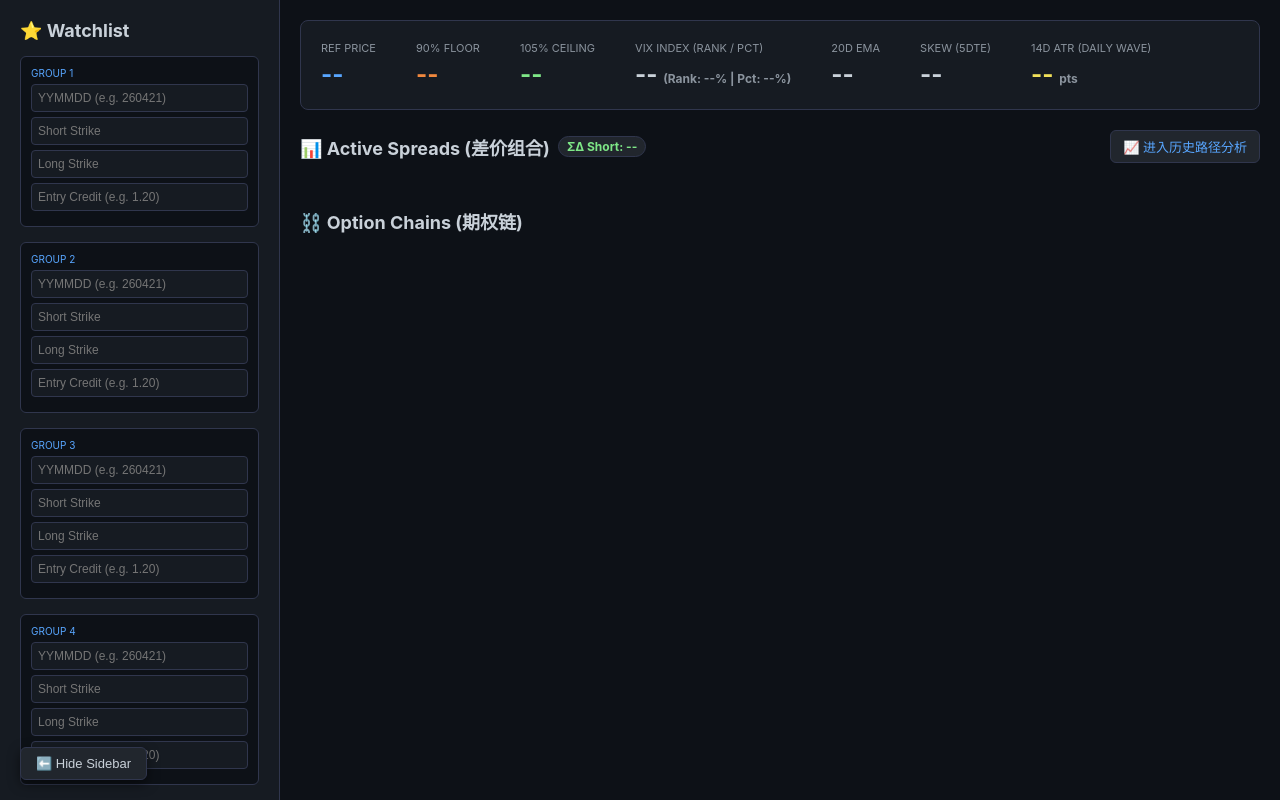
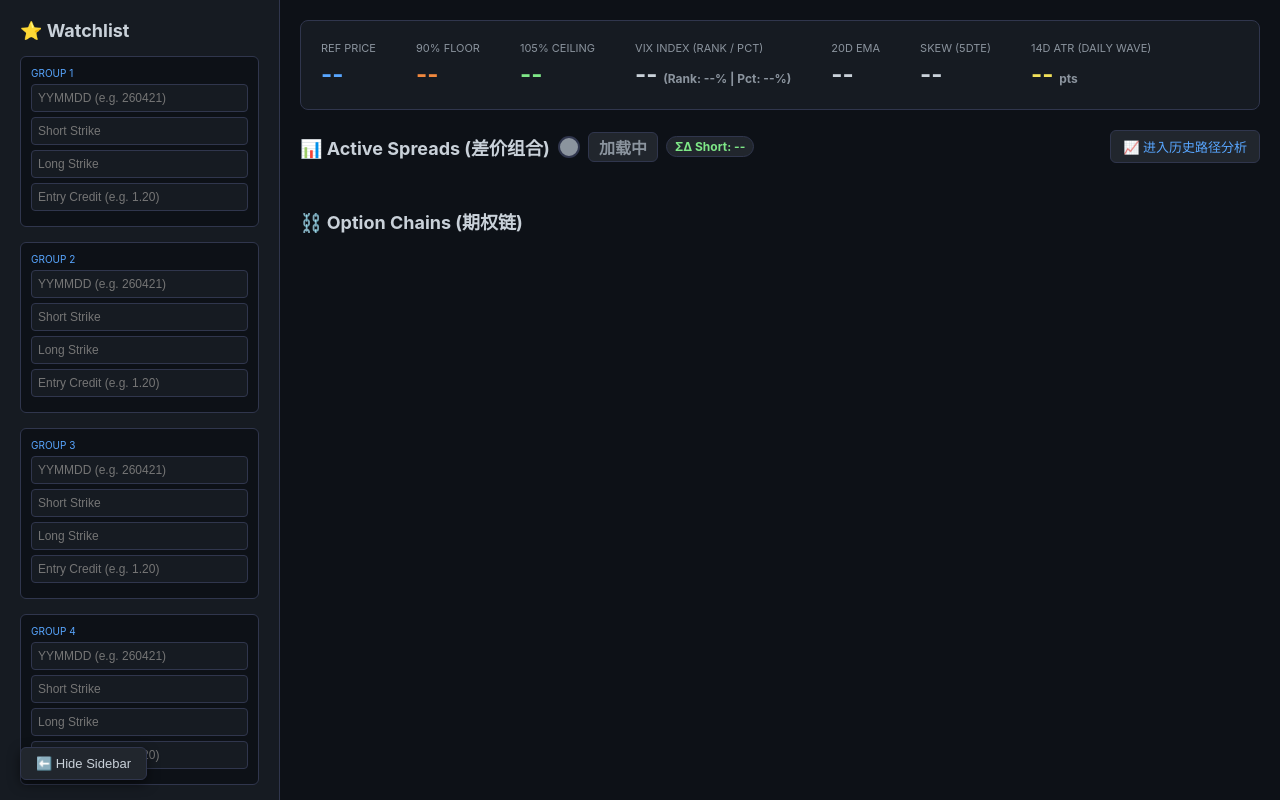
Before and after one commit to binghuodao/xsp, a Flask app: page / in a window 1280 px wide. Run offline with Flask 3, Linux system fonts and the light colour scheme.

Commit message:
红绿灯

```diff
--- a/templates/index.html
+++ b/templates/index.html
@@ -384,6 +384,8 @@
         <h2 style="font-size: 18px; margin-top: 10px; margin-bottom: 15px; display: flex; align-items: center; justify-content: space-between; gap: 8px;">
             <div style="display: flex; align-items: center; gap: 8px;">
                 <span>📊 Active Spreads (差价组合)</span>
+                <span id="traffic-light" style="display: inline-block; width: 18px; height: 18px; border-radius: 50%; border: 2px solid #30364d; background: #8b949e;" title="综合信号: 绿=全安全, 黄=注意, 红=有风险"></span>
+                <span id="traffic-text" style="font-size: 16px; font-weight: bold; background: #21262d; border: 1px solid var(--border); padding: 2px 10px; border-radius: 6px; color: #8b949e;">加载中</span>
                 <span id="spread-count" style="font-size: 12px; background: #21262d; border: 1px solid var(--border); padding: 2px 8px; border-radius: 20px; color: #8b949e; display: none;">0 Active</span>
                 <span id="short-delta-sum" style="font-size: 12px; background: #21262d; border: 1px solid var(--border); padding: 2px 8px; border-radius: 20px; color: var(--green);">ΣΔ Short: --</span>
             </div>
@@ -444,6 +446,7 @@
             });
             updateActiveSpreadCount();
             updateShortDeltaSum();
+            updateTrafficLight();
         });
 
         socket.on('index_update', d => {
@@ -468,6 +471,7 @@
                 document.getElementById('p-skew').innerHTML = `${d.skew.toFixed(1)} <span style="font-size:12px; color:#8b949e">pts</span>`;
                 document.getElementById('p-skew').style.color = skewColor;
             }
+            updateTrafficLight();
         });
 
         socket.on('option_update', d => {
@@ -556,6 +560,25 @@
             const sum = keys.reduce((acc, k) => acc + shortDeltas[k], 0);
             el.textContent = `ΣΔ Short: ${sum >= 0 ? '+' : ''}${sum.toFixed(3)}`;
             el.style.color = sum >= -0.5 ? 'var(--green)' : 'var(--red)';
+        }
+
+        function updateTrafficLight() {
+            const light = document.getElementById('traffic-light');
+            const signals = ['p-vix', 'p-ema', 'p-skew', 'short-delta-sum'];
+            let hasRed = false, hasYellow = false;
+            for (const id of signals) {
+                const el = document.getElementById(id);
+                if (!el) continue;
+                const color = getComputedStyle(el).color;
+                if (color.includes('255, 123, 114')) hasRed = true;
+                else if (color.includes('240, 136, 62')) hasYellow = true;
+            }
+            const bg = hasRed ? 'var(--red)' : hasYellow ? '#f0883e' : 'var(--green)';
+            const txt = hasRed ? '禁止开仓' : hasYellow ? '减仓' : '可满仓';
+            light.style.background = bg;
+            const textEl = document.getElementById('traffic-text');
+            textEl.style.color = bg;
+            textEl.textContent = txt;
         }
 
         // 监听差价组合的实时推送并渲染
@@ -806,6 +829,7 @@
             // 更新短腿 Delta 总和
             shortDeltas[d.group_index] = d.short_delta;
             updateShortDeltaSum();
+            updateTrafficLight();
         });
 
         function updateActiveSpreadCount() {
```
